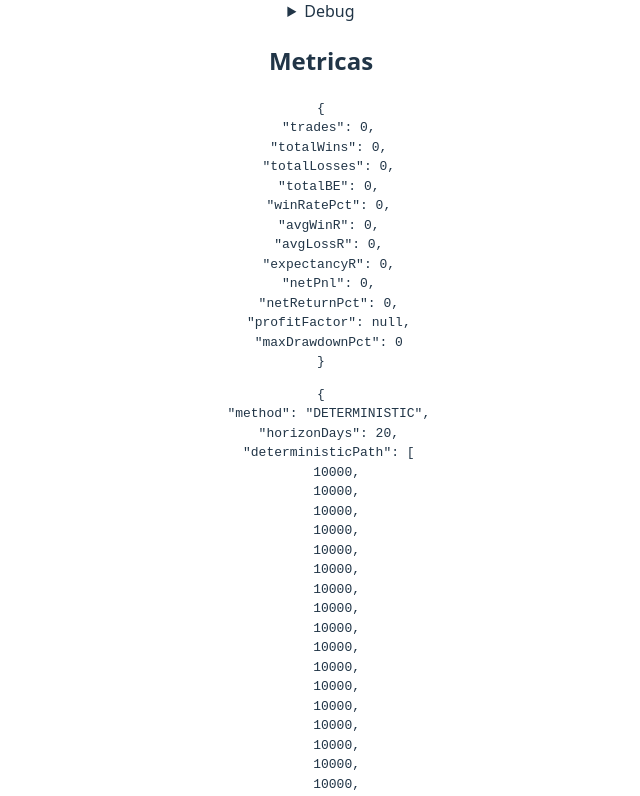
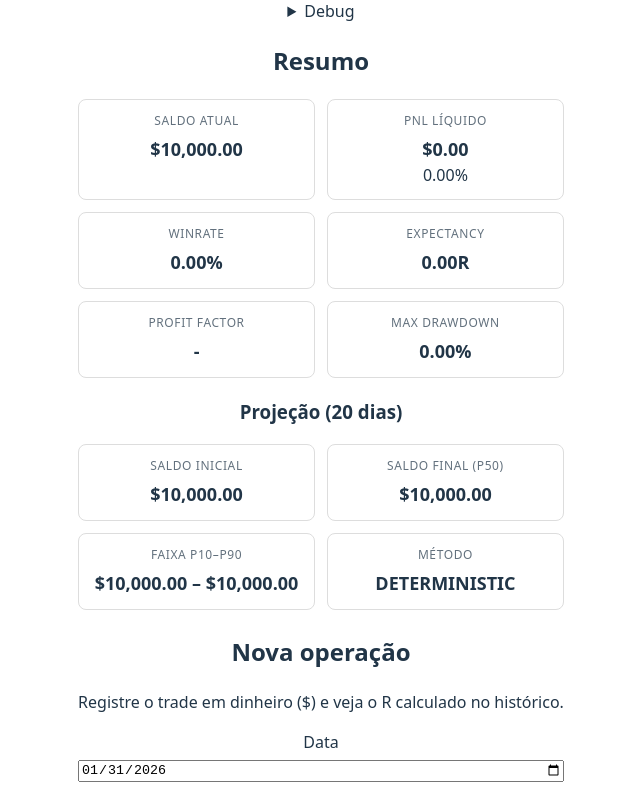
Before and after one commit to WillianPoeraridev/trading-journal, a React app: page / in a window 1280 px wide. Shown: the part 760-1556 px from the top of the page, without its empty margins (319-959 px from the left). Built offline with nearby package versions, Linux system fonts and the light colour scheme; the HTML template or start-up script is replaced by a standard one.

Commit message:
feat: add metrics panel cards

```diff
--- a/src/App.tsx
+++ b/src/App.tsx
@@ -71,7 +71,11 @@ function App() {
 
       <main className="app__main">
         <section className="app__panel">
-          <MetricsPanel metrics={metrics} projection={projection} />
+          <MetricsPanel
+            metrics={metrics}
+            projection={projection}
+            currency={settings.currency}
+          />
         </section>
 
         <section className="app__panel">
--- a/src/components/MetricsPanel.tsx
+++ b/src/components/MetricsPanel.tsx
@@ -1,19 +1,103 @@
-import type { Metrics, ProjectionResult } from '../core/types'
-import { stringifyPretty } from '../core/format'
+import type { CSSProperties } from "react";
+import type { Metrics, ProjectionResult } from "../core/types";
+import { formatMoney, formatPct, formatR, roundTo } from "../core/format";
 
 type MetricsPanelProps = {
-  metrics: Metrics
-  projection: ProjectionResult
+  metrics: Metrics;
+  projection: ProjectionResult;
+  currency: string;
+};
+
+const gridStyle: CSSProperties = {
+  display: "grid",
+  gap: 12,
+  gridTemplateColumns: "repeat(auto-fit, minmax(180px, 1fr))",
+};
+
+const cardStyle: CSSProperties = {
+  border: "1px solid #ddd",
+  borderRadius: 8,
+  padding: 12,
+  background: "#fff",
+};
+
+const labelStyle: CSSProperties = {
+  fontSize: 12,
+  textTransform: "uppercase",
+  letterSpacing: 0.6,
+  opacity: 0.7,
+  marginBottom: 6,
+};
+
+const valueStyle: CSSProperties = {
+  fontSize: 18,
+  fontWeight: 600,
+};
+
+export default function MetricsPanel({
+  metrics,
+  projection,
+  currency,
+}: MetricsPanelProps) {
+  const balance = projection.summary.startBalance;
+  const profitFactorText =
+    metrics.profitFactor === null ? "-" : roundTo(metrics.profitFactor, 2).toFixed(2);
+
+  return (
+    <section>
+      <h2>Resumo</h2>
+      <div style={gridStyle}>
+        <div style={cardStyle}>
+          <div style={labelStyle}>Saldo atual</div>
+          <div style={valueStyle}>{formatMoney(balance, currency)}</div>
+        </div>
+        <div style={cardStyle}>
+          <div style={labelStyle}>PnL líquido</div>
+          <div style={valueStyle}>{formatMoney(metrics.netPnl, currency)}</div>
+          <div>{formatPct(metrics.netReturnPct)}</div>
+        </div>
+        <div style={cardStyle}>
+          <div style={labelStyle}>Winrate</div>
+          <div style={valueStyle}>{formatPct(metrics.winRatePct)}</div>
+        </div>
+        <div style={cardStyle}>
+          <div style={labelStyle}>Expectancy</div>
+          <div style={valueStyle}>{formatR(metrics.expectancyR, 2)}</div>
+        </div>
+        <div style={cardStyle}>
+          <div style={labelStyle}>Profit Factor</div>
+          <div style={valueStyle}>{profitFactorText}</div>
+        </div>
+        <div style={cardStyle}>
+          <div style={labelStyle}>Max Drawdown</div>
+          <div style={valueStyle}>{formatPct(metrics.maxDrawdownPct)}</div>
+        </div>
+      </div>
+
+      <section style={{ marginTop: 20 }}>
+        <h3>Projeção (20 dias)</h3>
+        <div style={gridStyle}>
+          <div style={cardStyle}>
+            <div style={labelStyle}>Saldo inicial</div>
+            <div style={valueStyle}>{formatMoney(projection.summary.startBalance, currency)}</div>
+          </div>
+          <div style={cardStyle}>
+            <div style={labelStyle}>Saldo final (P50)</div>
+            <div style={valueStyle}>{formatMoney(projection.summary.endBalanceP50, currency)}</div>
+          </div>
+          <div style={cardStyle}>
+            <div style={labelStyle}>Faixa P10–P90</div>
+            <div style={valueStyle}>
+              {formatMoney(projection.summary.endBalanceP10, currency)} –{" "}
+              {formatMoney(projection.summary.endBalanceP90, currency)}
+            </div>
+          </div>
+          <div style={cardStyle}>
+            <div style={labelStyle}>Método</div>
+            <div style={valueStyle}>{projection.method}</div>
+          </div>
+        </div>
+      </section>
+    </section>
+  );
 }
-
-function MetricsPanel({ metrics, projection }: MetricsPanelProps) {
-  return (
-    <div>
-      <h2>Metricas</h2>
-      <pre>{stringifyPretty(metrics, 2)}</pre>
-      <pre>{stringifyPretty(projection, 2)}</pre>
-    </div>
-  )
-}
-
-export default MetricsPanel
```
